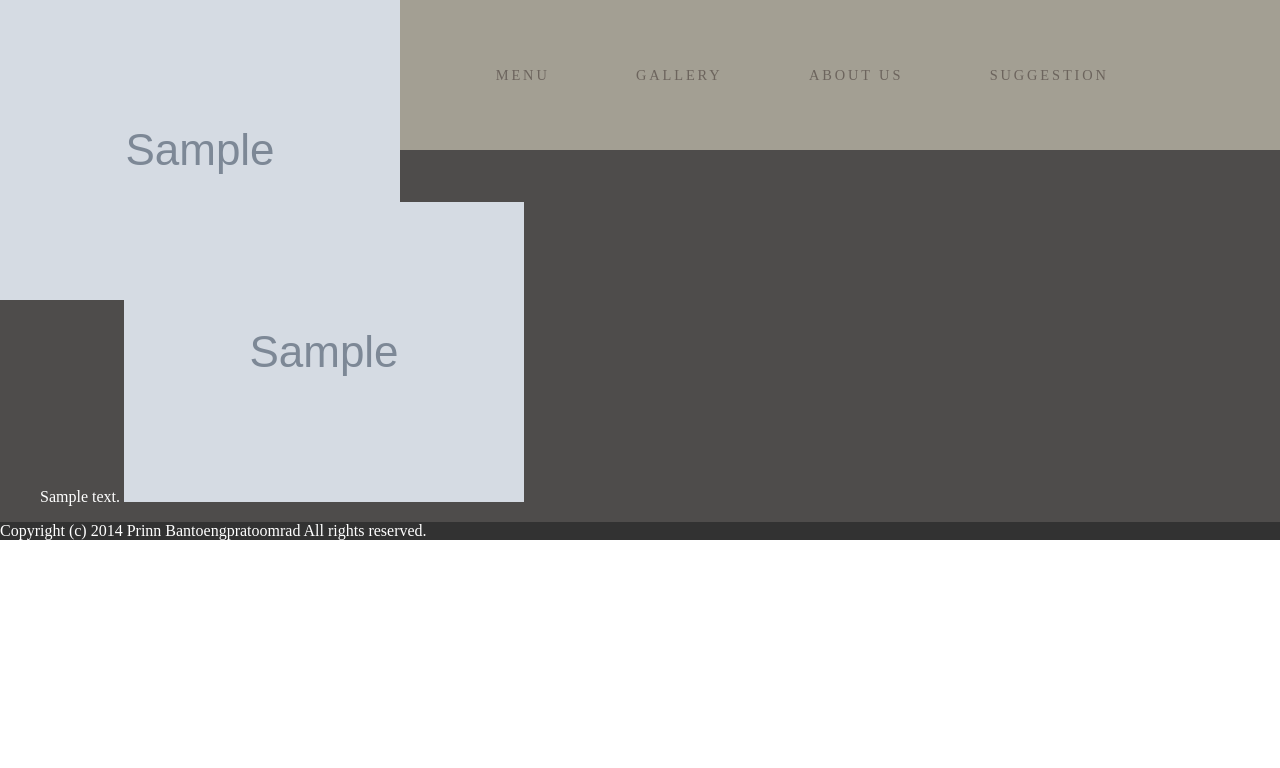
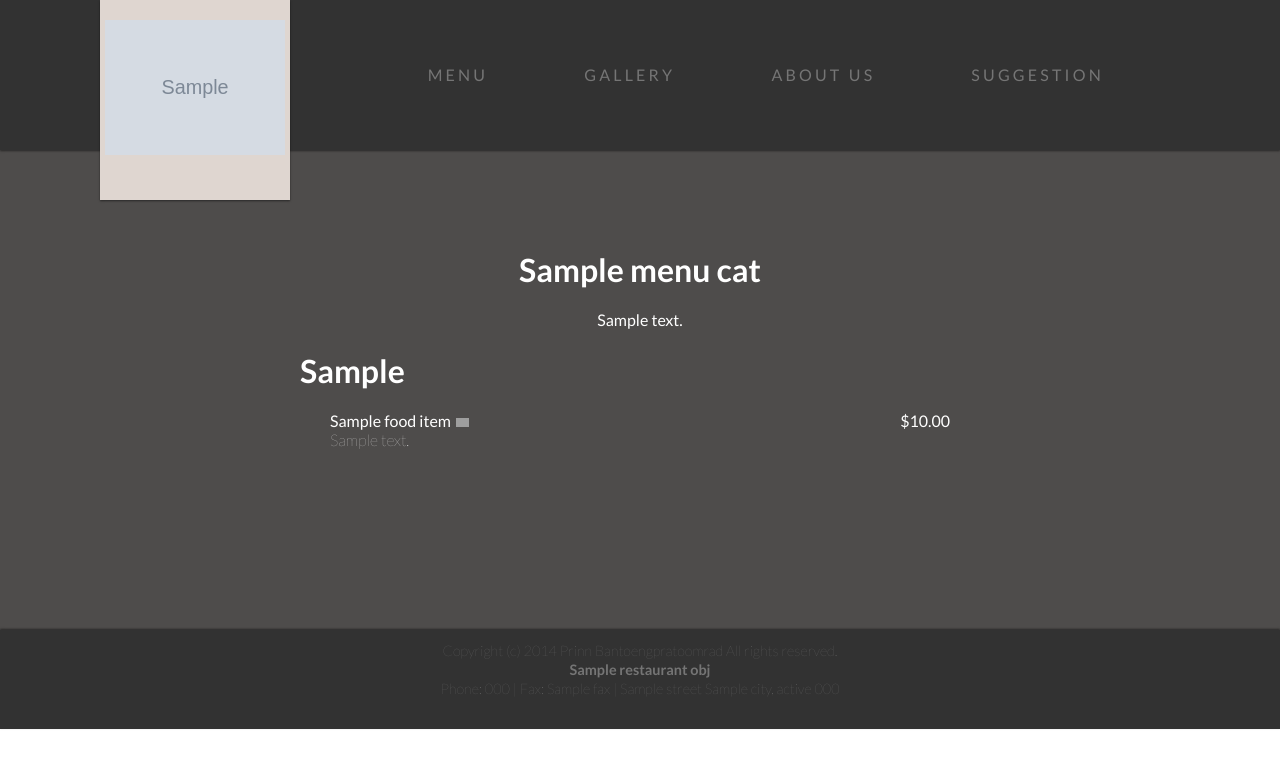
Before and after one commit to prinnb/cs242-final-project, a Django app: template restaurant/templates/restaurant/menu_cat.html in a window 1280 px wide. Shown: the top 768 px of the page. Run offline with Django 3.2, Linux system fonts and the light colour scheme; the template is opened without the code that fills it: most values are stand-ins (such as "Sample title", 1, 10 or a date in 2020); grey boxes marked "Sample" are stand-in pictures; parts of the project's set-up code (start-up, migrations or seed data) failed here and were passed over; some libraries are stand-ins or nearby versions; grey boxes are pictures that could not be loaded.

Commit message:
functionally done final1

```diff
--- a/FinalProject/settings.py
+++ b/FinalProject/settings.py
@@ -21,6 +21,7 @@ TEMPLATE_CONTEXT_PROCESSORS = (
     "django.core.context_processors.tz",
     "django.contrib.messages.context_processors.messages",
     'restaurant.context_processors.restaurant_info',
+    'restaurant.context_processors.menu_category',
 )
 
 # Quick-start development settings - unsuitable for production
--- a/restaurant/admin.py
+++ b/restaurant/admin.py
@@ -1,5 +1,5 @@
 from django.contrib import admin
-from restaurant.models import Suggestion, MenuCategory, FoodCategory, FoodItem, FoodMenu, ItemChoice, RestaurantInfo, BusinessHours
+from restaurant.models import Suggestion, MenuCategory, FoodCategory, FoodItem, FoodMenu, ItemChoice, RestaurantInfo, BusinessHours, AlbumGallery, ImageGallery
 
 class FoodMenuInline(admin.StackedInline):
     model = FoodMenu
@@ -20,3 +20,5 @@ admin.site.register(FoodMenu)
 admin.site.register(ItemChoice)
 admin.site.register(RestaurantInfo)
 admin.site.register(BusinessHours)
+admin.site.register(AlbumGallery)
+admin.site.register(ImageGallery)
--- a/restaurant/static/restaurant/style.css
+++ b/restaurant/static/restaurant/style.css
@@ -4,54 +4,147 @@ html, body{
 	color: white
 }
 
+p{
+	font-family: 'Lato', sans-serif;
+}
+
+ul, h1, h2, h3, h4, h5, h6{
+	font-family: 'Lato', sans-serif;
+}
+
 .header{
-	background-color:#A39F93;
+	background-color:#323232;
 	width:100%;
 	height:150px;
 	position: relative;
+	box-shadow: 0px 1px 2px rgba(0,0,0,.5);
 }
 
 .main_content{
 	width:100%;
 	background-color:#4E4C4B;
 	float:left;
+	min-height: 30em;
+}
+
+.content_text{
+	margin: 100px 300px;
+}
+
+.content_text ul{
+	list-style: none;
+	padding: 0;
+}
+
+.content_text h1{
+	font-size:200%;
+
+}
+
+.content_text ul li{
+	margin-left:0px;
+	margin-top: 6px;
+}
+
+.content_text ul ul li{
+	border-bottom: 1px solid #757575;
+	margin-left:30px;
+	margin-right:30px;
+}
+
+.content_text ul ul li p{
+	font-weight: 100;
+	margin-bottom: 4px;
+}
+
+
+.content_text ul ul li:last-child{
+	border-bottom: 0px;
+	margin-bottom: 50px;
 }
 
 .footer{
 	width: 100%;
+	float:left;
 	background-color:#323232;
-	float:left;
+	box-shadow: 0px -1px 2px rgba(0,0,0,.5);
+	padding-bottom: 30px;
+	padding-top: 10px;
+	text-align: center;
 }
+
+.footer p{
+	font-weight: 100;
+	margin:2px;
+	font-size:90%;
+	color: #757575;
+}
+
+#index_image{
+	height: 30em;
+	background-image: url(media/images/other/home.jpeg);
+	background-position: center;
+	background-size: cover;
+	padding: 0;
+}
+
+#logo{
+	height:200px;
+	width: 190px;
+	background-color: #DFD6D0;
+	margin:0px 0px 0px 100px;
+	box-shadow: 0px 1px 2px rgba(0,0,0,.5);
+}
+
+#logo_image{
+	max-height: 160px;
+	max-width: 180px;
+	margin: 0px auto;
+  	display: block;
+  	position: relative;
+  	padding-top: 20px;
+
+
+}
+
+#left {
+  width: 60%;;
+  float:left;
+ }
+
+#right {
+  width: 35%;
+  float:right;
+  border-left: 1px solid #757575;
+  padding-left: 25px;
+ }
 
 /*********************************************************************************/
 /* Menu                                                                          */
 /*********************************************************************************/
 
-#menu
-{
+nav{
 	position: absolute;
 	right: 10%;
 	top: 0;
 	height: 100%;
 }
-
-#menu ul
-{
+/*
+#292621
+nav ul{
 	margin:0;
 	display: inline-block;
 	height: 100%;
 }
 
-#menu li
-{
+nav li{
 	display: block;
 	float: left;
 	text-align: center;
 
 }
 
-#menu li a
-{
+nav li a{
 	display: block;
 	padding: 0em 3em;
 	height: 100%;
@@ -63,3 +156,72 @@ html, body{
 	outline: 0;
 	color: #6C645D;
 }
+*/
+nav ul ul {
+	display: none;
+}
+
+nav ul li:hover > ul {
+	display: block;
+}
+
+nav ul {
+	list-style: none;
+	position: relative;
+	display: inline-table;
+	margin:0;
+}
+nav ul:after {
+	content: ""; clear: both; display: block;
+}
+
+nav ul li {
+	float: left;
+	text-align: center;
+}
+
+nav ul li:hover {
+	background: #4b545f;
+	background: linear-gradient(top, #949085 0%, #A39F93 40%);
+	background: -moz-linear-gradient(top, #949085 0%, #A39F93 40%);
+	background: -webkit-linear-gradient(top, #949085 0%,#A39F93 40%);
+}
+	nav ul li:hover a {
+		color: #fff;
+	}
+
+nav ul li a {
+	display: block;
+	color: #757575;
+	text-decoration: none;
+	line-height: 150px;
+	padding: 0em 3em;
+	letter-spacing: 0.20em;
+	text-transform: uppercase;
+	font-family: 'Lato', sans-serif;
+	font-weight: 400;
+}
+
+nav ul ul {
+	background: #A39F93;
+	padding: 0;
+	position: absolute; top: 100%;
+}
+nav ul ul li {
+	float: none;
+	border-top: 1px solid #6C645D;
+	border-bottom: 1px solid #6C645D;
+	position: relative;
+}
+nav ul ul li:first-child{
+	border-top: 2px solid #6C645D;
+}
+
+nav ul ul li a {
+	padding: 15px 40px;
+	color: #fff;
+	line-height: 100%;
+}
+nav ul ul li a:hover {
+	background: #6C645D;
+}
--- a/restaurant/templates/restaurant/base.html
+++ b/restaurant/templates/restaurant/base.html
@@ -3,29 +3,48 @@
 <head>
 	{% load staticfiles %}
 	<link rel="stylesheet" type="text/css" href="{% static 'restaurant/style.css' %}" />
+	<script src="{% static 'lightbox2/js/jquery-1.11.0.min.js' %}"></script>
+	<script src="{% static 'lightbox2/js/lightbox.min.js' %}"></script>
+	<link rel="stylesheet" href="{% static 'lightbox2/css/lightbox.css' %}" />
+	<link href='http://fonts.googleapis.com/css?family=Lato:400,100,100italic,300,
+	300italic,400italic,700,700italic,900,900italic' rel='stylesheet' type='text/css'>
 	<title>{% block title %}{% endblock %}</title>
 </head>
 
 <body>
 <div class="header">
-	<a href="{% url 'index' %}"><img src={{ restaurant_obj.logo.url }}></a>
-	<div id="menu">
+	<div id = "logo">
+		{% if restaurant_obj.logo %}
+		<a href="{% url 'index' %}"><img src={{ restaurant_obj.logo.url }} id = "logo_image"></a>
+		{% endif %}
+	</div>
+	<nav>
 		<ul>
-			<li><a href="{% url 'menu' %}">Menu</a></li>
+			<li><a href="{% url 'menu' %}">Menu</a>
+				<ul>
+				{% for menu_cat in menu_cats %}
+			        <li><a href="{% url 'menu_cat' menu_cat.name %}">{{ menu_cat.name }}</a></li>
+			    {% endfor %}
+				</ul>
+			</li>
 			<li><a href="#">Gallery</a></li>
-			<li><a href="#">About Us</a></li>
+			<li><a href="{% url 'about_us' %}">About Us</a></li>
 			<li><a href="#">Suggestion</a></li>
 		</ul>
-	</div>
+	</nav>
 </div>
 
 <div class="main_content">
-	{% block main_content %}{% endblock %}
+	{% block main_content %}
+	{% endblock %}
 </div>
 
 <div class="footer">
-Copyright (c) 2014 Prinn Bantoengpratoomrad All rights reserved.
+	<p>Copyright (c) 2014 Prinn Bantoengpratoomrad All rights reserved.</p>
+	<p><b>{{ restaurant_obj.name }}</b></p>
+	<p>Phone: {{ restaurant_obj.phone }} | Fax: {{ restaurant_obj.fax }} | {{ restaurant_obj.street }} {{ restaurant_obj.city }}, {{ restaurant_obj.state }} {{ restaurant_obj.zipcode }}</p>
 </div>
 
 </body>
+
 </html>
--- a/restaurant/templates/restaurant/index.html
+++ b/restaurant/templates/restaurant/index.html
@@ -3,9 +3,5 @@
 {% block title %}Home{% endblock %}
 
 {% block main_content %}
-	<h3>{{ restaurant_obj.name }}<h3>
-	<h3>{{ restaurant_obj.about_us }}<h3>
-	<h3>Phone: {{ restaurant_obj.phone }}<h3>
-	<h3>Fax: {{ restaurant_obj.fax }}<h3>
-	<h4>{{ restaurant_obj.street }} {{ restaurant_obj.city }}, {{ restaurant_obj.state }} {{ restaurant_obj.zipcode }}<h4>
+	<div id="index_image">&nbsp;</div>
 {% endblock %}
--- a/restaurant/templates/restaurant/menu_cat.html
+++ b/restaurant/templates/restaurant/menu_cat.html
@@ -2,23 +2,40 @@
 
 {% block main_content %}
 
-	{{ menu_cat.description }}
-	{% if food_menu_list %}
+<div class = content_text>
+
+<h1 align = "center">{{ menu_cat.name }}</h1>
+<p  align = "center">{{ menu_cat.description }}</p>
+{% if menu_dict %}
+	<ul>
+
+	{% for food_cat, food_menu_list in menu_dict.items %}
+		<li><h1>{{food_cat}}</h1></li>
 		<ul>
 		{% for food_menu in food_menu_list %}
-	        <li>{{ food_menu.food_item.name }}</li>
-
+			<li>
+				<div>
+					<span style="float:left;">{{ food_menu.food_item.name }}</span>
+					{% if food_menu.food_item.image %}
+						<span style="float:left; margin-left: 5px;"><a href={{ food_menu.food_item.image.url }}
+							data-lightbox={{ food_menu.food_item.image.url }}>
+							<img width="13px" src= "{{MEDIA_URL}}images/other/camera_icon.png")></a>
+						</span>
+					{% endif %}
+					<span style="float:right;">${{ food_menu.price|floatformat:2 }}</span>
+				</div>
 				{% if food_menu.food_item.description %}
-	        	{{ food_menu.food_item.description }}
+		        	<p class = "item_description" style="clear:both;">{{ food_menu.food_item.description }}</p>
 		        {% endif %}
 
-	        {% if food_menu.food_item.image %}
-	        	<img src={{ food_menu.food_item.image.url }}>
-	        {% endif %}
+			</li>
+		{% endfor %}
+		</ul>
 	{% endfor %}
 	</ul>
 {% else %}
     <p>No Menu</p>
 {% endif %}
 
+</div>
 {% endblock %}
--- a/restaurant/urls.py
+++ b/restaurant/urls.py
@@ -6,5 +6,7 @@ from restaurant import views
 urlpatterns = patterns('',
     url(r'^$', views.index, name='index'),
     url(r'^menu/$', views.menu, name='menu'),
-    url(r'^menu/(?P<menu_cat_id>\d+)/$', views.menu_cat, name='menu_cat')
+    url(r'^menu/(?P<menu_cat_name>.*)/$', views.menu_cat, name='menu_cat'),
+    url(r'^about_us/$', views.about_us, name='about_us'),
+    #url(r'^gallery/$', views.gallery, name='gallery')
 ) + static(settings.MEDIA_URL, document_root=settings.MEDIA_ROOT)
```
Also changed, not shown: restaurant/context_processors.py (+12 -5 lines), restaurant/models.py (+28 -8 lines), restaurant/templates/restaurant/menu.html (+6 -2 lines), restaurant/tests.py (+59 -1 lines), restaurant/views.py (+18 -5 lines), db.sqlite3, restaurant/static/restaurant/media/images/FoodItem/242_1.jpg (deleted), restaurant/static/restaurant/media/images/RestaurantInfo/logo.png (deleted). Lines whose indentation alone changed are shown as unchanged.
